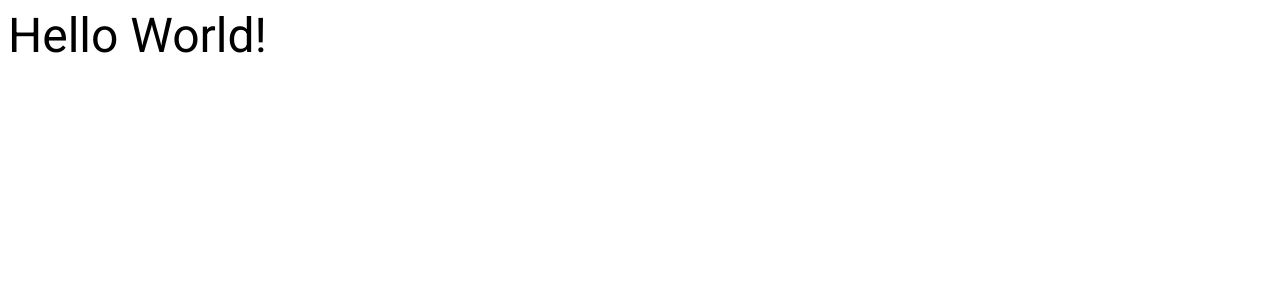
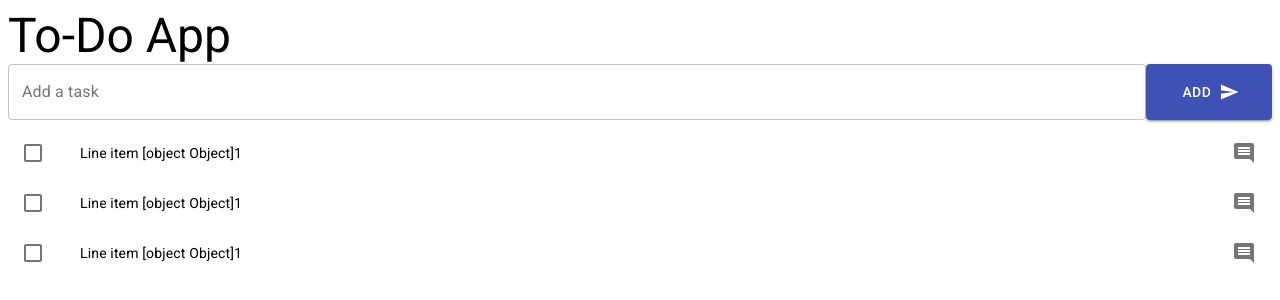
Before and after one commit to edwardramirez31/Sagas-To-Do, a React (Create React App) app: page / in a window 1280 px wide. Shown: the top 300 px of the page. Built offline with nearby package versions, Linux system fonts and the light colour scheme.

Commit message:
Tasks Layout

```diff
--- a/src/App.js
+++ b/src/App.js
@@ -1,10 +1,14 @@
 import { Typography } from "@material-ui/core";
 import React from "react";
+import Form from "./components/Form";
+import Tasks from "./containers/Tasks";
 
 function App() {
   return (
     <div className="App">
-      <Typography variant="h3">Hello World!</Typography>
+      <Typography variant="h3">To-Do App</Typography>
+      <Form />
+      <Tasks />
     </div>
   );
 }
--- /dev/null
+++ b/src/components/Task.js
@@ -0,0 +1,33 @@
+import {
+  Checkbox,
+  IconButton,
+  ListItem,
+  ListItemIcon,
+  ListItemSecondaryAction,
+  ListItemText,
+} from "@material-ui/core";
+import CommentIcon from "@material-ui/icons/Comment";
+import React from "react";
+function Task({ value, labelId }) {
+  return (
+    <ListItem dense button>
+      <ListItemIcon>
+        <Checkbox
+          edge="start"
+          // checked={checked.indexOf(value) !== -1}
+          tabIndex={-1}
+          disableRipple
+          inputProps={{ "aria-labelledby": labelId }}
+        />
+      </ListItemIcon>
+      <ListItemText id={labelId} primary={`Line item ${value + 1}`} />
+      <ListItemSecondaryAction>
+        <IconButton edge="end" aria-label="comments">
+          <CommentIcon />
+        </IconButton>
+      </ListItemSecondaryAction>
+    </ListItem>
+  );
+}
+
+export default Task;
--- /dev/null
+++ b/src/containers/Tasks.js
@@ -0,0 +1,22 @@
+import { List } from "@material-ui/core";
+import React from "react";
+import Task from "../components/Task";
+
+function Tasks() {
+  const tasks = [
+    { id: 1, text: "Hello", completed: false },
+    { id: 2, text: "Hello", completed: false },
+    { id: 3, text: "Hello", completed: false },
+  ];
+  return (
+    <List>
+      {tasks.map((value) => {
+        const labelId = `checkbox-list-label-${value}`;
+
+        return <Task key={value} value={value} labelId={labelId} />;
+      })}
+    </List>
+  );
+}
+
+export default Tasks;
```
